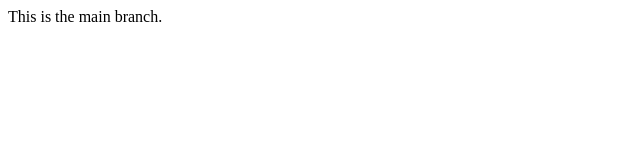
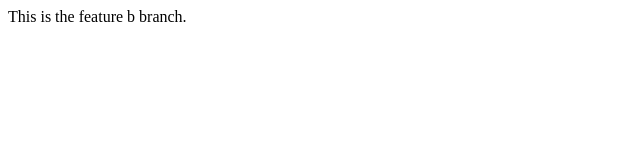
Before and after one commit to wwsigler/CSC2510-003-Branches-Solo, a plain HTML site: page index.html in a window 1280 px wide. Shown: the full height of the page, 0-640 px from the left. Drawn offline with Linux system fonts and the light colour scheme.

Commit message:
added feature b

```diff
--- a/index.html
+++ b/index.html
@@ -6,6 +6,6 @@
     <title>CSC2510</title>
 </head>
 <body>
-    This is the main branch.
+    This is the feature b branch.
 </body>
 </html>
```
